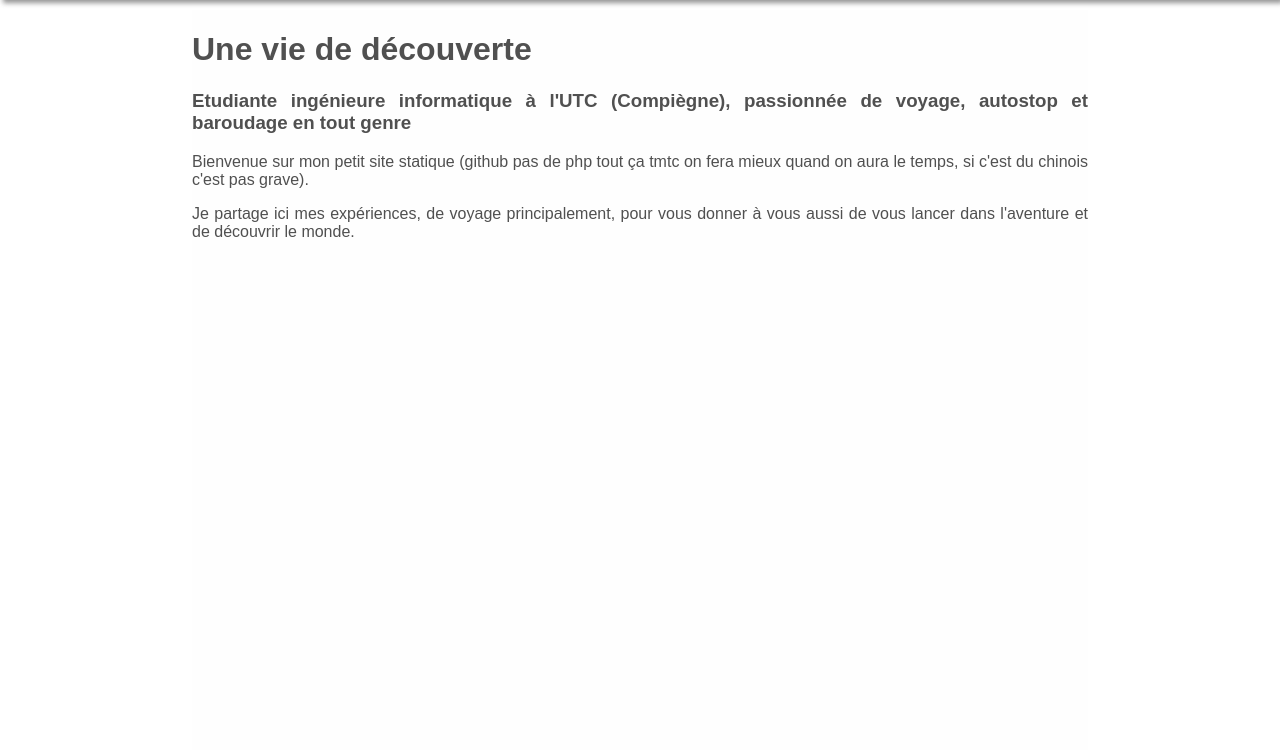
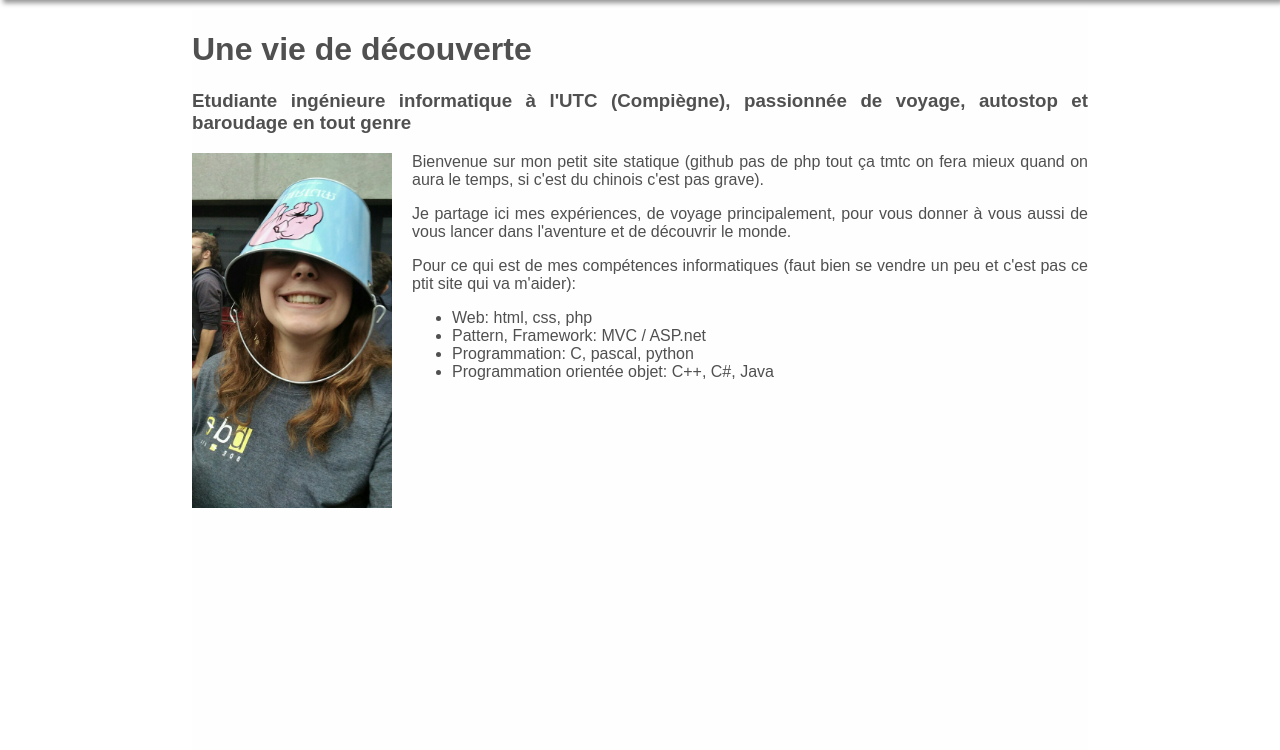
Before and after one commit to lolejeun/lolejeun.github.io, a PHP site: page / in a window 1280 px wide. Shown: the part 50-800 px from the top of the page. Run offline with PHP 8.4, Linux system fonts and the light colour scheme.

Commit message:
add profil

```diff
--- a/index.html
+++ b/index.html
@@ -37,13 +37,28 @@
 			<div class="content-wrap">
 
 				<h1>Une vie de découverte</h1>
+
 				<h3>
 					Etudiante ingénieure informatique à l'UTC (Compiègne), passionnée de voyage, autostop et baroudage en tout genre
 				</h3>
 
-				<p>Bienvenue sur mon petit site statique (github pas de php tout ça tmtc on fera mieux quand on aura le temps, si c'est du chinois c'est pas grave).  </p>
+				<img src="Image/moi.jpg" alt="ma tronche" width="200" align="left">
 
-				<p>Je partage ici mes expériences, de voyage principalement, pour vous donner à vous aussi de vous lancer dans l'aventure et de découvrir le monde.</p>
+				<div style="margin-left: 220px;">
+					<p>Bienvenue sur mon petit site statique (github pas de php tout ça tmtc on fera mieux quand on aura le temps, si c'est du chinois c'est pas grave).  </p>
+
+					<p>Je partage ici mes expériences, de voyage principalement, pour vous donner à vous aussi de vous lancer dans l'aventure et de découvrir le monde.</p>
+
+					<p>Pour ce qui est de mes compétences informatiques (faut bien se vendre un peu et c'est pas ce ptit site qui va m'aider):
+						<ul>
+							<li>Web: html, css, php</li>
+							<li>Pattern, Framework: MVC / ASP.net</li>
+							<li>Programmation: C, pascal, python</li>
+							<li>Programmation orientée objet: C++, C#, Java</li>
+						</ul>
+					</p>
+				</div>
+
 			</div>
 	</div>
 
```
Also changed, not shown: Image/moi.jpg (added), style.css (line endings or trailing spaces).
